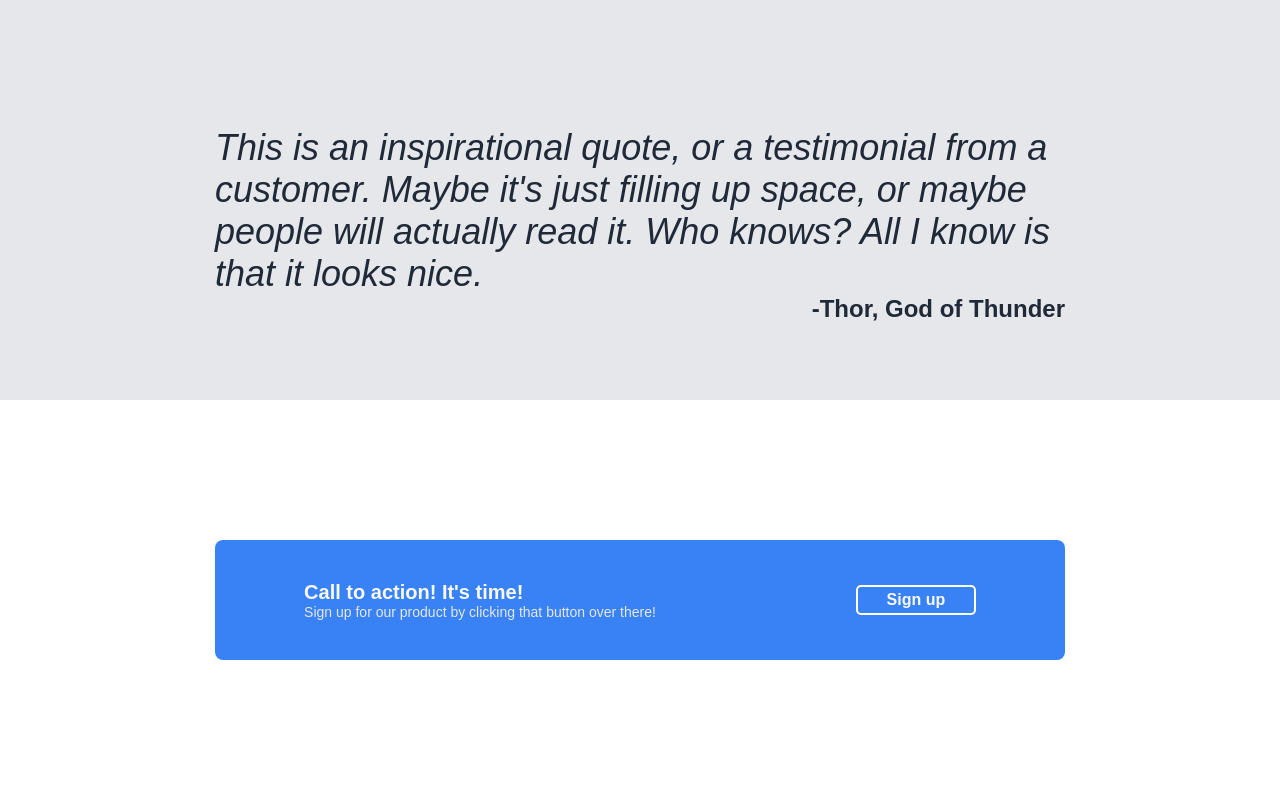
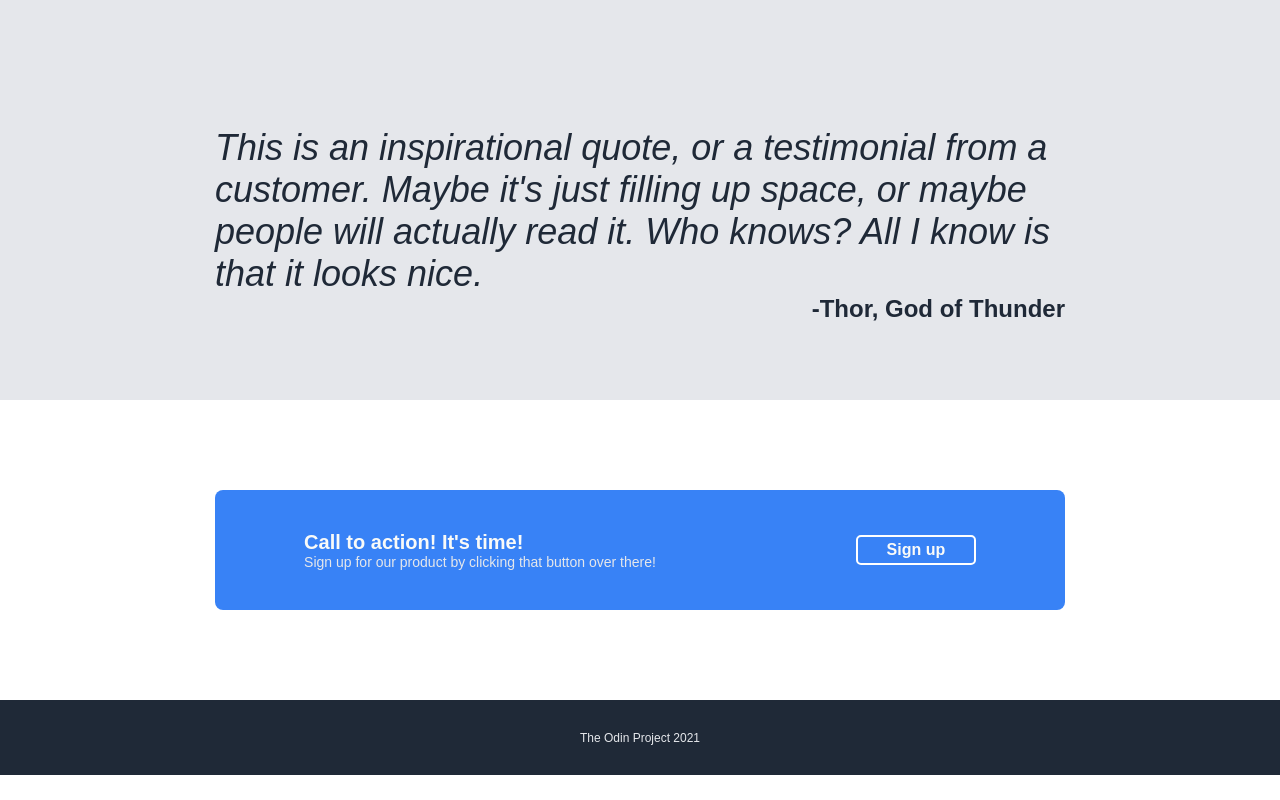
Before and after one commit to dallandunn/odin-landing, a plain HTML site: page index.html in a window 1280 px wide. Shown: the part 923-1723 px from the top of the page. After the commit the page ends 1698 px from the top, so only its background shows below. Drawn offline with Linux system fonts and the light colour scheme.

Commit message:
Add footer

```diff
--- a/index.html
+++ b/index.html
@@ -67,5 +67,9 @@
             </div>
         </div>
 
+        <div class="footer">
+            <p>The Odin Project 2021</p>
+        </div>
+
     </body>
 </html>
--- a/style.css
+++ b/style.css
@@ -136,7 +136,7 @@ h1, h2, p {
 }
 
 .action {
-    height: 400px;
+    height: 300px;
     display: flex;
     justify-content: center;
     align-items: center;
@@ -153,10 +153,6 @@ h1, h2, p {
     gap: 200px;
 }
 
-.text {
-    color:#E5E7EB;
-}
-
 .text h3 {
     margin-bottom: 0;
     color: #F9FAF8;
@@ -167,6 +163,7 @@ h1, h2, p {
     margin-top: 0;
     font-size: 14px;
     padding-bottom: 20px;
+    color:#E5E7EB;
 }
 
 .bluebox button {
@@ -181,3 +178,13 @@ h1, h2, p {
     border-style: solid;
     height: 30px;
 }
+
+.footer {
+    background-color: #1F2937;
+    display: flex;
+    justify-content: center;
+    align-items: center;
+    color: #E5E7EB;
+    height: 75px;
+    font-size: 12px;
+}
```
